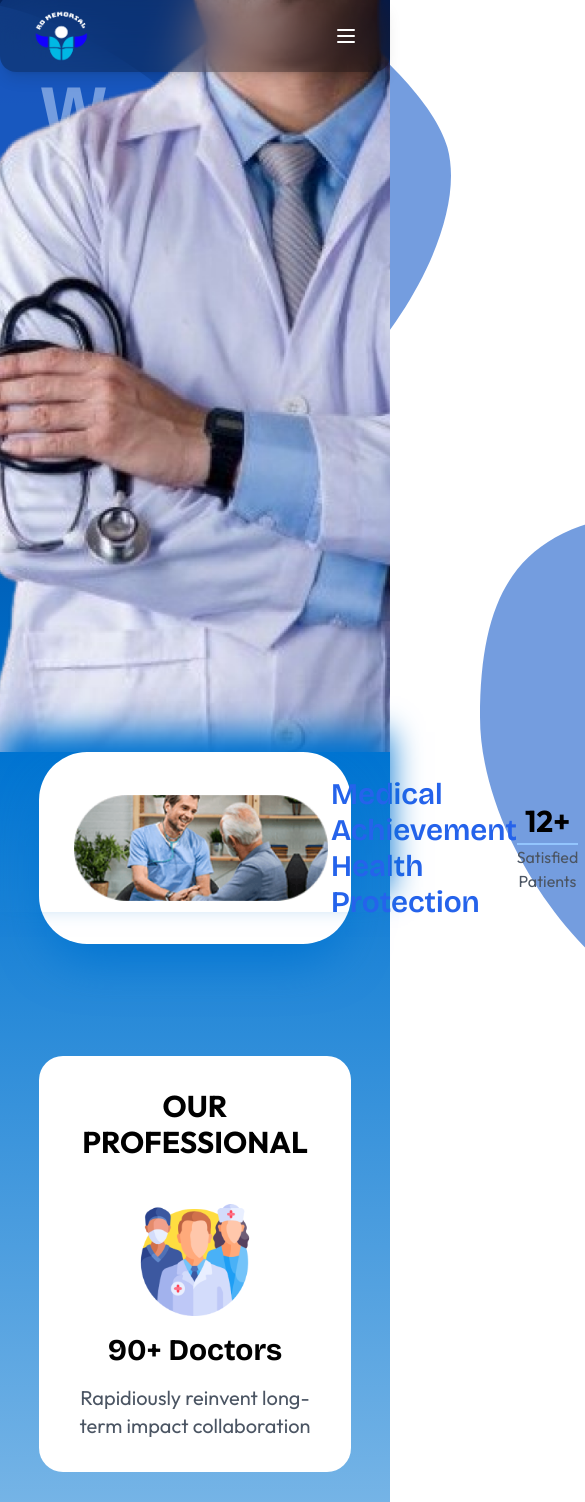
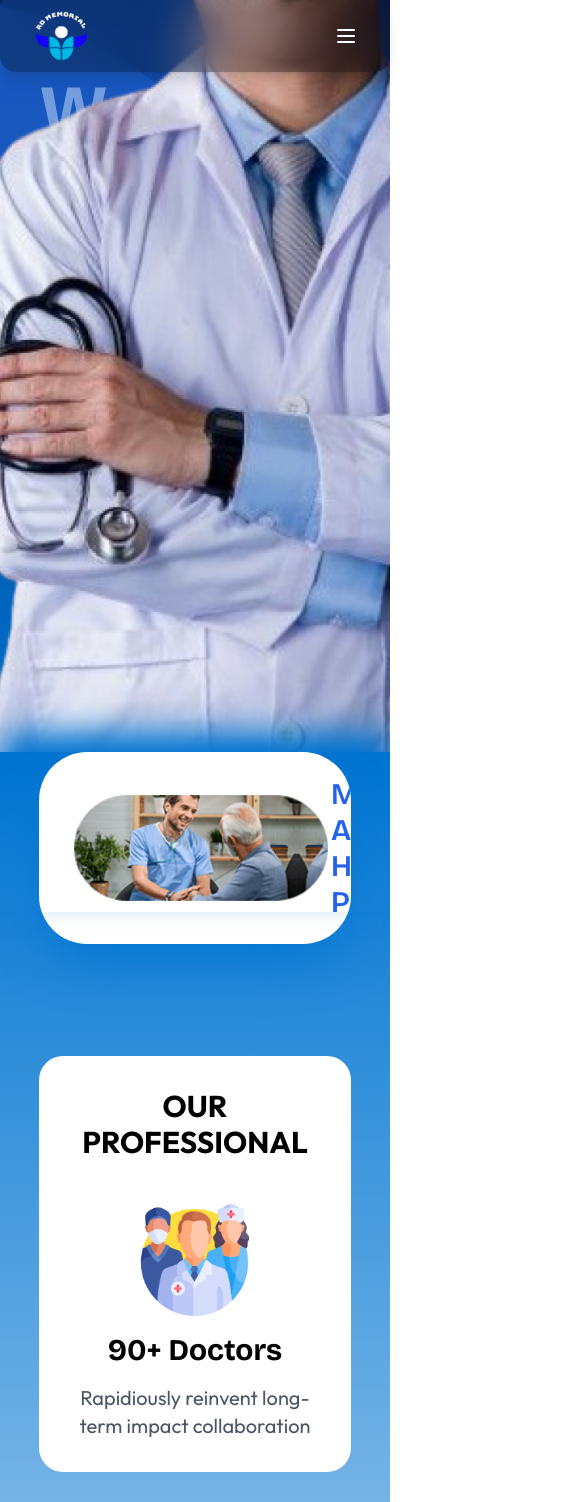
Before and after one commit to alpharsh/hospital, a React (Vite) app: page / in a window 390 px wide. Shown: the top 1502 px of the page, 585 px wide, since content can reach past the window. Built offline with nearby package versions, Linux system fonts and the light colour scheme.

Commit message:
refactor: adjust component styles for improved layout and responsiveness

```diff
--- a/src/components/AppointmentCard.jsx
+++ b/src/components/AppointmentCard.jsx
@@ -14,7 +14,7 @@ const AppointmentCard = () => {
           style={{ backgroundImage: "url('/steth.png')" }}
         ></div>
         <div className="relative z-20 flex flex-col items-center">
-          <h4 className="text-7xl font-bold mb-4 font-Bricolage-Grotesque text-[#0022FF]">
+          <h4 className="text-6xl md:text-7xl font-bold mb-4 font-Bricolage-Grotesque text-[#0022FF]">
             Make Appointment
           </h4>
           <h2 className="text-2xl text-[#0022FF] md:text-2xl font-semibold leading-tight mb-10 mx-auto md:w-7/12">
--- a/src/components/DoctorsBanner.jsx
+++ b/src/components/DoctorsBanner.jsx
@@ -3,7 +3,7 @@ import { TbMedicalCross } from "react-icons/tb";
 
 const DoctorsBanner = () => {
   return (
-    <div className="flex items-center mt-6 justify-center bg-gradient-to-r from-[#8797FF] via-[#002570] to-[#8797FF] py-4  shadow-md">
+    <div className="flex items-center mt-6 justify-center bg-gradient-to-r overflow-hidden from-[#8797FF] via-[#002570] to-[#8797FF] py-4  shadow-md">
       <div className="flex justify-between space items-center lg:max-w-[1200px] w-4/5 font-Bricolage-Grotesque">
         <h2 className="text-white text-4xl font-bold mx-4">CARDIOLOGIST</h2>
         <span className="text-black text-5xl">
--- a/src/components/InfoBanner.jsx
+++ b/src/components/InfoBanner.jsx
@@ -4,7 +4,7 @@ import { CiMedicalCase } from "react-icons/ci";
 
 const InfoBanner = () => {
   return (
-    <div className="bg-blue-500 text-white py-4">
+    <div className="bg-blue-500 text-white py-4 overflow-hidden">
       <div className="container lg:max-w-[1200px] mx-auto w-5/6 flex flex-col md:flex-row items-center justify-between px-6">
         {/* Left Section: Icon and Text */}
         <div className="flex items-center space-x-6">
--- a/src/pages/home/AboutMedical.jsx
+++ b/src/pages/home/AboutMedical.jsx
@@ -2,7 +2,7 @@ import React from "react";
 
 const AboutMedical = () => {
   return (
-    <div className="my-14">
+    <div className="my-14 overflow-hidden">
       <div className="w-4/5 lg:max-w-[1200px] mb-6 mx-auto">
         <div className="flex justify-between items-center">
           <h1 className="text-6xl font-Bricolage-Grotesque font-bold">
--- a/src/pages/home/Home.jsx
+++ b/src/pages/home/Home.jsx
@@ -8,7 +8,7 @@ import AboutMedical from "./AboutMedical";
 
 function Home() {
   return (
-    <div className="">
+    <div className=" overflow-hidden">
       {/* HERO SECTION */}
       <div className="relative flex items-center justify-between w-full h-[47rem] bg-gradient-to-b from-[#002570] to-[#0074D1]">
         <div className="absolute left-0 top-0 z-10">
@@ -90,7 +90,7 @@ function Home() {
 
       {/* CARDS SECTION */}
       <div className="pt-0 py-12 bg-gradient-to-b from-[#0074D1] to-white relative custom-shadow">
-        <div className="absolute left-[30rem] -top-60 z-0">
+        <div className="absolute left-[30rem] -top-60 z-0 hidden md:block">
           <svg
             width="485"
             height="509"
@@ -106,7 +106,7 @@ function Home() {
           </svg>
         </div>
         {/* Achievement Card */}
-        <div className="flex lg:max-w-[1200px] items-center justify-between w-4/5 mx-auto bg-white shadow-2xl shadow-[#0074D1] rounded-[3rem] py-6 px-8 relative z-10">
+        <div className="flex lg:max-w-[1200px] items-center justify-between w-4/5 mx-auto bg-white shadow-2xl shadow-[#0074D1] rounded-[3rem] py-6 px-8 relative z-10 overflow-hidden">
           {/* Image Section */}
           <div className="flex-shrink-0">
             <img
```
